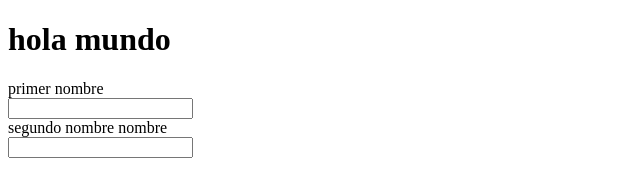
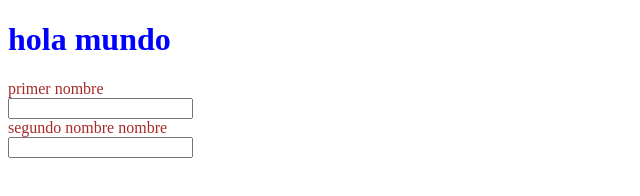
Before and after one commit to cristian200244/pruebagit, a plain HTML site: page index.html in a window 1280 px wide. Shown: the whole page, without its empty margins (0-640 px from the left). Drawn offline with Linux system fonts and the light colour scheme.

Commit message:
se creo un estilos css y modificamos clases en index.html

```diff
--- /dev/null
+++ b/estilos.css
@@ -0,0 +1,6 @@
+.titulo{
+    color: blue;
+}
+label{
+    color: brown;
+}
--- a/index.html
+++ b/index.html
@@ -4,9 +4,10 @@
     <meta charset="UTF-8">
     <meta name="viewport" content="width=device-width, initial-scale=1.0">
     <title>mi primera pagina web</title>
+    <link rel="stylesheet" href="estilos.css">
 </head>
 <body>
-    <h1>hola mundo</h1>
+    <h1 class="titulo">hola mundo</h1>
     <label>primer nombre</label><br>
     <input type="text"><br>
     <label>segundo nombre nombre</label><br>
```
